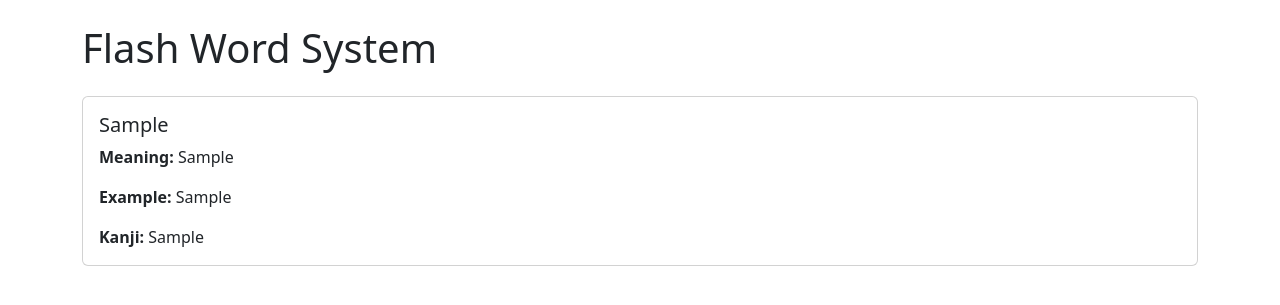
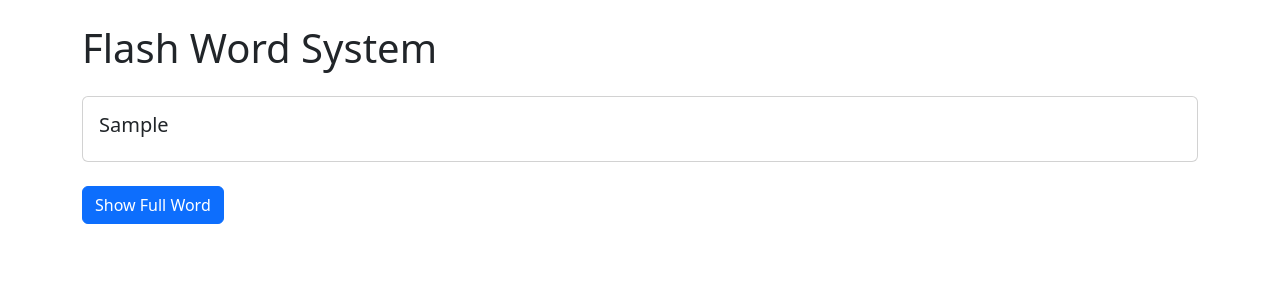
Before and after one commit to omar-faruk14/Flash_quiz_dictionary_django, a Django app: page /flash-word/ in a window 1280 px wide. Shown: the top 305 px of the page. Run offline with Django 4.2, Linux system fonts and the light colour scheme; tables that the repository leaves empty hold one stand-in row (values such as "Sample post"); some libraries are stand-ins or nearby versions.

Commit message:
Make hidden 1 word

```diff
--- a/Flash/views.py
+++ b/Flash/views.py
@@ -1,14 +1,30 @@
 from django.shortcuts import render, HttpResponse
 from .models import FlashWord
 
+from django.shortcuts import render
+from .models import FlashWord
+
 def flash_word(request):
-    flash_words = FlashWord.objects.order_by('?')[:1]  # Retrieve 5 random flash words
+    if request.method == 'GET':
+        flash_words = FlashWord.objects.order_by('?')[:1]  # Retrieve 1 random flash word
 
-    context = {
-        'flash_words': flash_words
-    }
+        context = {
+            'flash_word': flash_words[0],
+            'show_full_word': False,
+        }
 
-    return render(request, 'flash_word.html', context)
+        return render(request, 'flash_word.html', context)
+
+    elif request.method == 'POST':
+        flash_words = FlashWord.objects.order_by('?')[:1]  # Retrieve 1 random flash word
+
+        context = {
+            'flash_word': flash_words[0],
+            'show_full_word': True,
+        }
+
+        return render(request, 'flash_word.html', context)
+
 
 def home(request):
     return render(request,'index.html')
--- a/templates/flash_word.html
+++ b/templates/flash_word.html
@@ -10,7 +10,7 @@
     <div class="container">
         <h1 class="mt-4">Flash Word System</h1>
 
-        {% for flash_word in flash_words %}
+        {% if show_full_word %}
             <div class="card mt-4">
                 <div class="card-body">
                     <h5 class="card-title">{{ flash_word.word }}</h5>
@@ -19,7 +19,22 @@
                     <p class="card-text"><strong>Kanji:</strong> {{ flash_word.kanji }}</p>
                 </div>
             </div>
-        {% endfor %}
+            <form method="post">
+                {% csrf_token %}
+                <button class="btn btn-primary mt-4" type="submit" name="next">Next</button>
+                <a class="btn btn-secondary mt-4" href="/">Finish</a>
+            </form>
+        {% else %}
+            <div class="card mt-4">
+                <div class="card-body">
+                    <h5 class="card-title">{{ flash_word.word }}</h5>
+                </div>
+            </div>
+            <form method="post">
+                {% csrf_token %}
+                <button class="btn btn-primary mt-4" type="submit" name="show_full">Show Full Word</button>
+            </form>
+        {% endif %}
     </div>
 
     <script src="{% static 'bootstrap/js/bootstrap.min.js' %}"></script>
```
